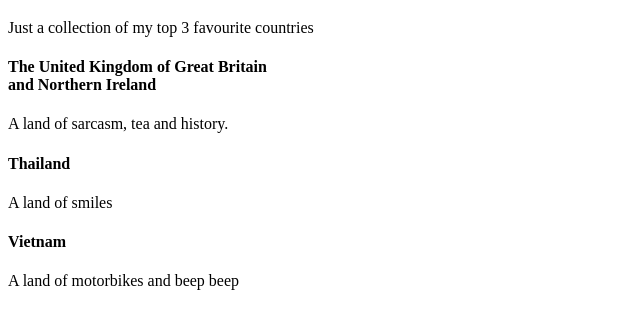
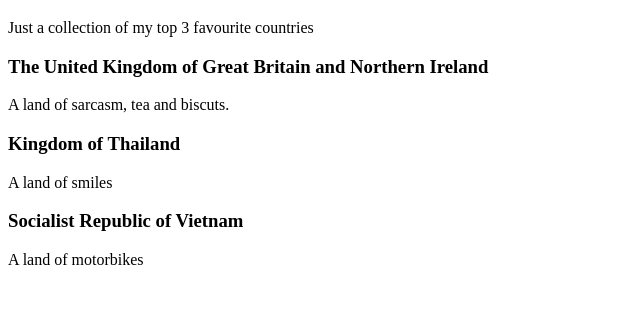
Before and after one commit to rossedlin/html-tags, a plain HTML site: page index.html in a window 1280 px wide. Shown: the part 61-390 px from the top of the page, without its empty margins (0-640 px from the left). Drawn offline with Linux system fonts and the light colour scheme.

Commit message:
actual filming result

```diff
--- a/index.html
+++ b/index.html
@@ -6,19 +6,16 @@
 <body>
 
 	<h1>My favourite countries</h1>
-	<p>Just a collection of my top 3 favourite countries<p>
+	<p>Just a collection of my top 3 favourite countries</p>
 
+	<h3>The United Kingdom of Great Britain and Northern Ireland</h3>
+	<p>A land of sarcasm, tea and biscuts.</p>
 
-	<h4>The United Kingdom of Great Britain<br>and Northern Ireland</h4>
-	<p>A land of sarcasm, tea and history.</p>
-
-
-	<h4>Thailand</h4>
+	<h3>Kingdom of Thailand</h3>
 	<p>A land of smiles</p>
 
-
-	<h4>Vietnam</h4>
-	<p>A land of motorbikes and beep beep</p>
+	<h3>Socialist Republic of Vietnam</h3>
+	<p>A land of motorbikes</p>
 
 </body>
 </html>
```
